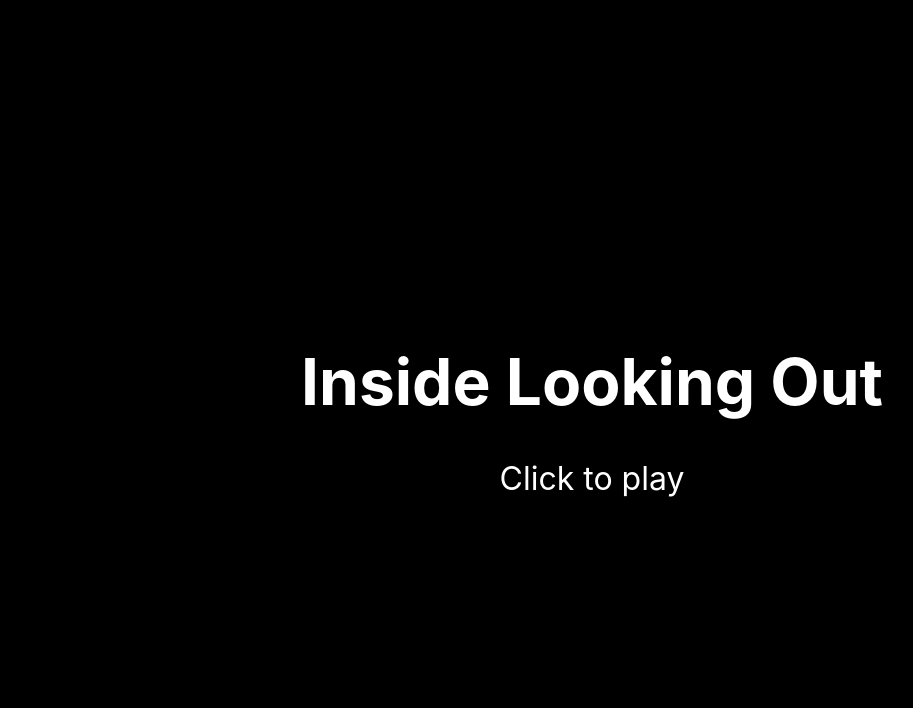
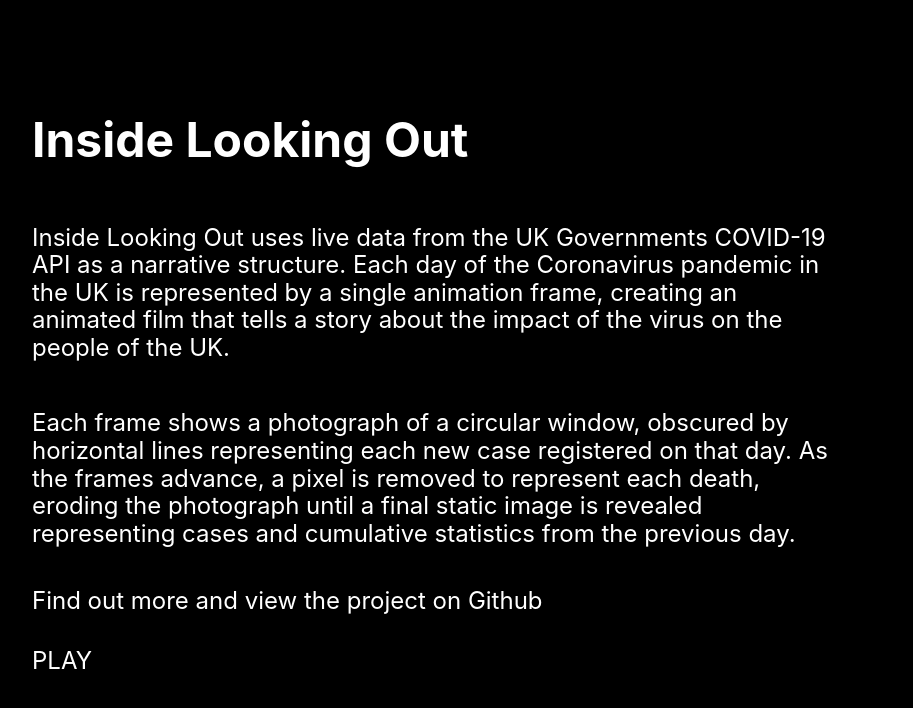
Before and after one commit to edpe/inside_looking_out, a Next.js app: page / in a window 1280 px wide. Shown: the top 708 px of the page, without its empty margins (48-961 px from the left). Built offline with nearby package versions, Linux system fonts and the light colour scheme.

Commit message:
copy: add project description

```diff
--- a/pages/index.js
+++ b/pages/index.js
@@ -7,9 +7,32 @@ export const Home = () => {
       <div className={styles.container}>
         <div className={styles.title}>
           <h1>Inside Looking Out</h1>
-          <Link href="/main" passHref>
-            <a>Click to play</a>
-          </Link>
+          <div className={styles.main}>
+            <p>
+              Inside Looking Out uses live data from the UK Governments COVID-19
+              API as a narrative structure. Each day of the Coronavirus pandemic
+              in the UK is represented by a single animation frame, creating an
+              animated film that tells a story about the impact of the virus on
+              the people of the UK.
+            </p>
+            <p>
+              Each frame shows a photograph of a circular window, obscured by
+              horizontal lines representing each new case registered on that
+              day. As the frames advance, a pixel is removed to represent each
+              death, eroding the photograph until a final static image is
+              revealed representing cases and cumulative statistics from the
+              previous day.
+            </p>
+            <a
+              className={styles.inlineLink}
+              href="https://github.com/edpe/inside_looking_out"
+            >
+              Find out more and view the project on Github
+            </a>
+            <Link href="/main" passHref>
+              <a>PLAY</a>
+            </Link>
+          </div>
         </div>
       </div>
     </>
--- a/styles/Home.module.css
+++ b/styles/Home.module.css
@@ -1,21 +1,20 @@
 .container {
   min-height: 100vh;
-  padding: 0 0.5rem;
+  padding: 5rem;
   display: flex;
   flex-direction: column;
-  justify-content: center;
-  align-items: center;
+  align-items: left;
   height: 100vh;
   background-color: black;
 }
 
 .main {
-  padding: 5rem 0;
   flex: 1;
   display: flex;
   flex-direction: column;
   justify-content: center;
-  align-items: center;
+  align-items: left;
+  max-width: 800px;
 }
 
 .footer {
@@ -37,6 +36,8 @@
 .title a {
   color: white;
   text-decoration: none;
+  padding: 1rem 0;
+  font-size: 1.5rem;
 }
 
 .title a:hover,
@@ -49,12 +50,12 @@
   color: white;
   margin: 0;
   line-height: 1.15;
-  font-size: 2rem;
+  font-size: 1.5rem;
 }
 
 .title,
 .description {
-  text-align: center;
+  text-align: left;
 }
 
 .description {
```
